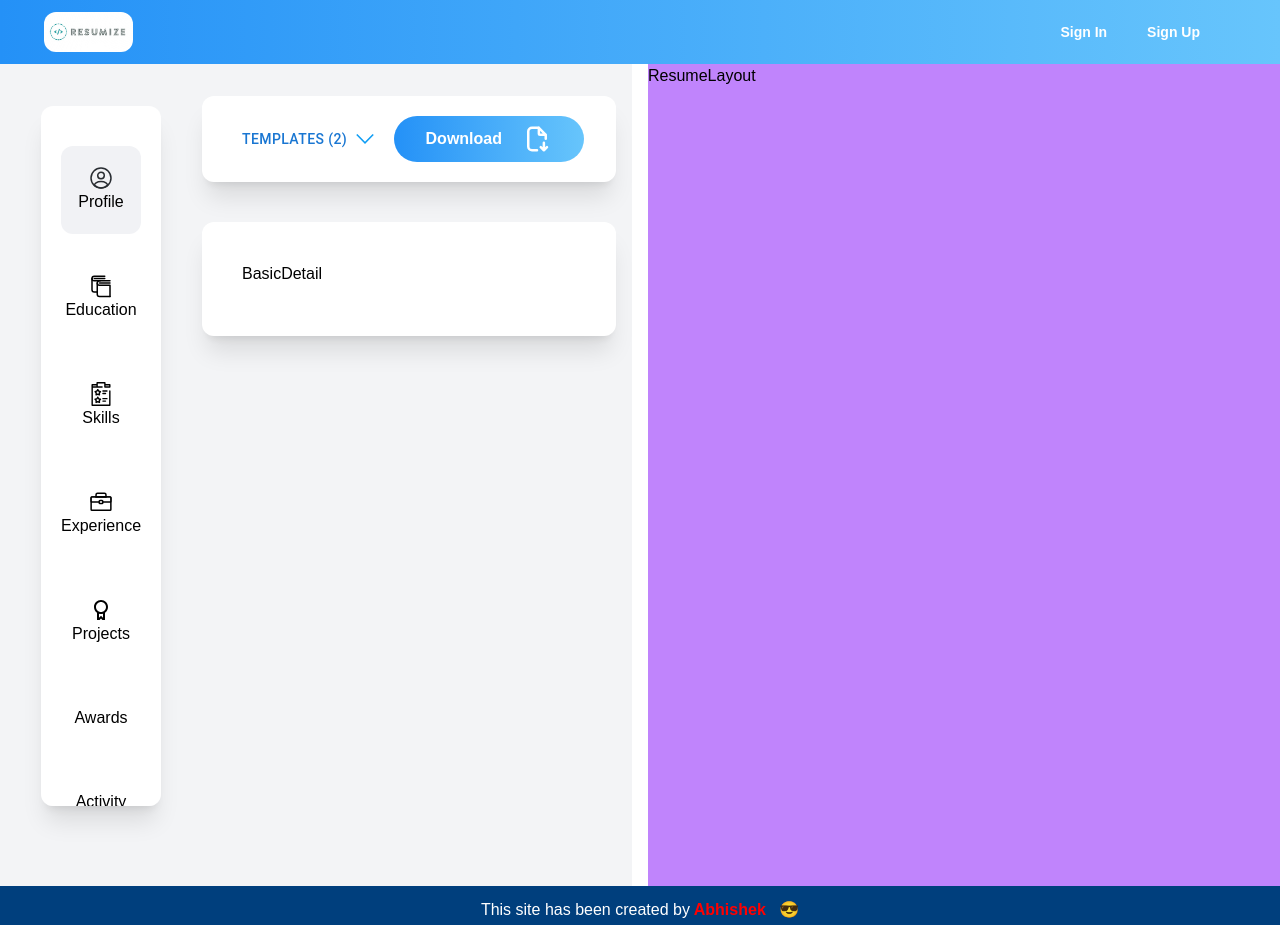
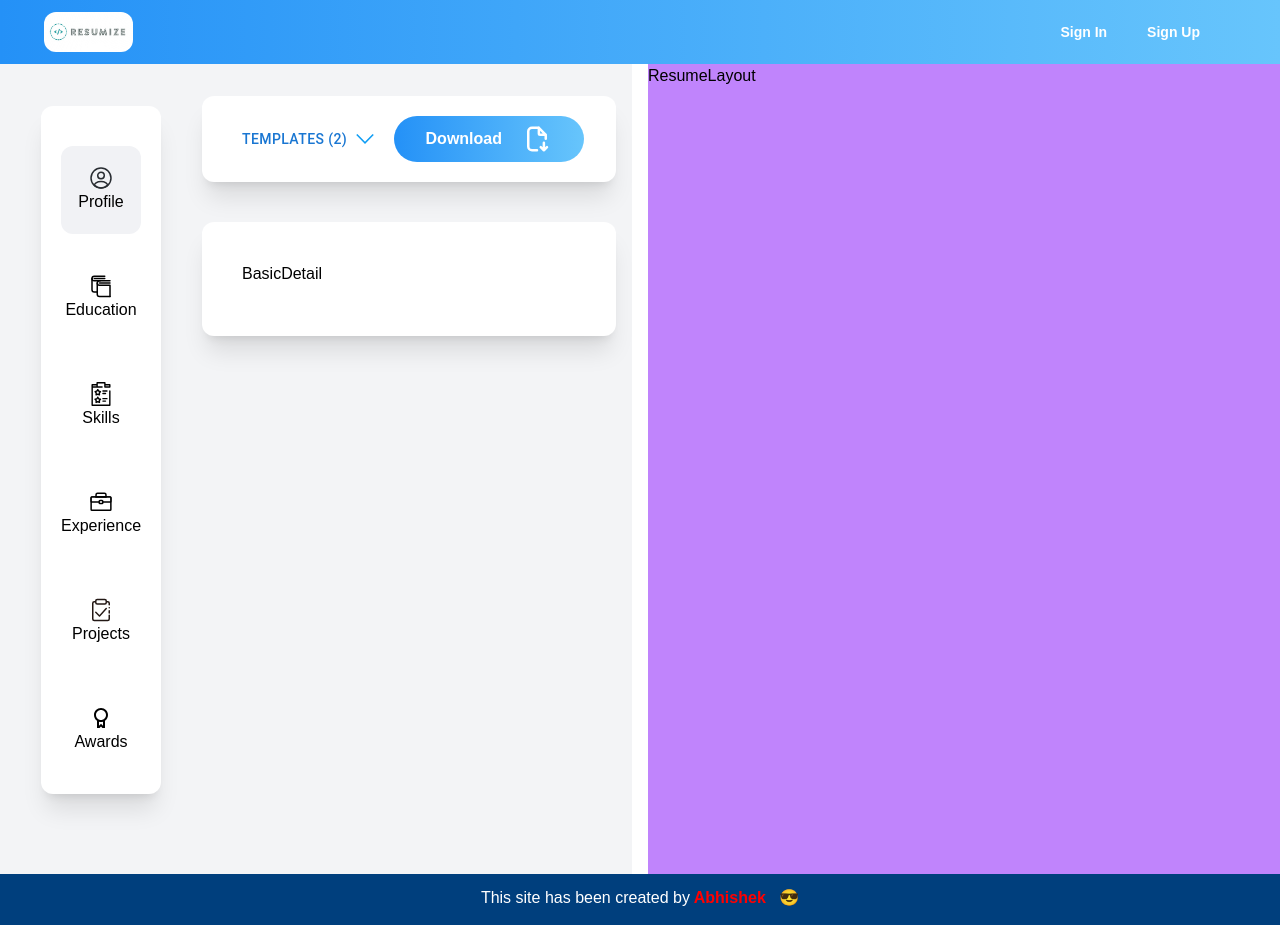
Before and after one commit to abhishekrathi16/resume-builder, a Next.js app: page /builder in a window 1280 px wide. Shown: the top 925 px of the page. Built offline with nearby package versions, Linux system fonts and the light colour scheme.

Commit message:
resolve errors and fix sidebar

```diff
--- a/components/modules/builder/editor/components/FormSection.tsx
+++ b/components/modules/builder/editor/components/FormSection.tsx
@@ -4,6 +4,7 @@ import EducationLayout from "../modules/education/EducationLayout";
 import ExperienceLayout from "../modules/experience/ExperienceLayout";
 import SkillsLayout from "../modules/skills/SkillsLayout";
 import AwardsLayout from "../modules/awards/AwardsLayout";
+import ProjectsLayout from "../modules/projects/ProjectsLayout";
 
 interface Id {
   id: number;
@@ -20,6 +21,8 @@ const switchLayouts = (id: number): JSX.Element => {
     case 4:
       return <ExperienceLayout />;
     case 5:
+      return <ProjectsLayout />;
+    case 6:
       return <AwardsLayout />;
     default:
       return <></>;
--- a/components/modules/builder/editor/components/sidebar/Buttons.tsx
+++ b/components/modules/builder/editor/components/sidebar/Buttons.tsx
@@ -6,6 +6,7 @@ import Education from "../../../../../../assets/buttons/education-books-book-stu
 import Skills from "../../../../../../assets/buttons/skills-svgrepo-com.svg";
 import Experience from "../../../../../../assets/buttons/bag-business-finance-svgrepo-com (1).svg";
 import Awards from "../../../../../../assets/buttons/awards-svgrepo-com.svg";
+import Projects from '../../../../../../assets/buttons/task-management-svgrepo-com.svg'
 import Image from "next/image";
 
 import React from "react";
@@ -25,7 +26,9 @@ const switchIcons = (id: number): JSX.Element => {
     case 4:
       return <Image src={Experience} alt="icon4" />;
     case 5:
-      return <Image src={Awards} alt="icon6" />;
+      return <Image src={Projects} alt="icon6" />;
+    case 6:
+      return <Image src={Awards} alt="icon7"/>;
     default:
       return <></>;
   }
--- a/components/modules/builder/editor/components/sidebar/items.ts
+++ b/components/modules/builder/editor/components/sidebar/items.ts
@@ -23,10 +23,6 @@ const items = [
     id: 6,
     title: "Awards",
   },
-  {
-    id: 7,
-    title: "Activity",
-  },
 ];
 
 export default items;
```
Also changed, not shown: assets/buttons/task-management-svgrepo-com.svg (added).
